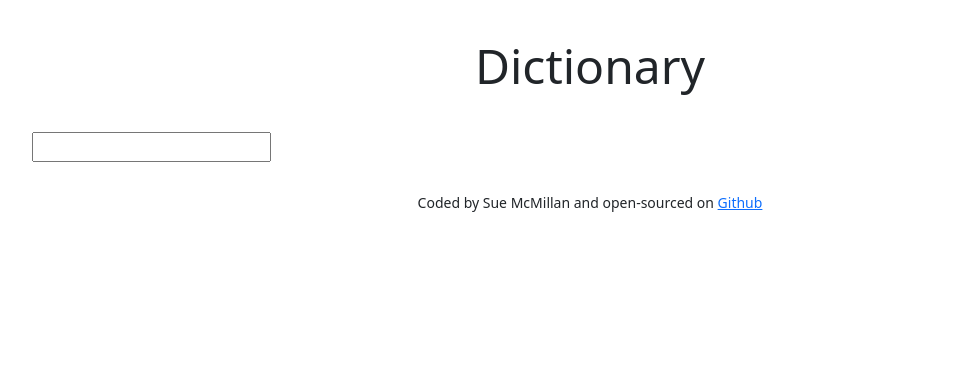
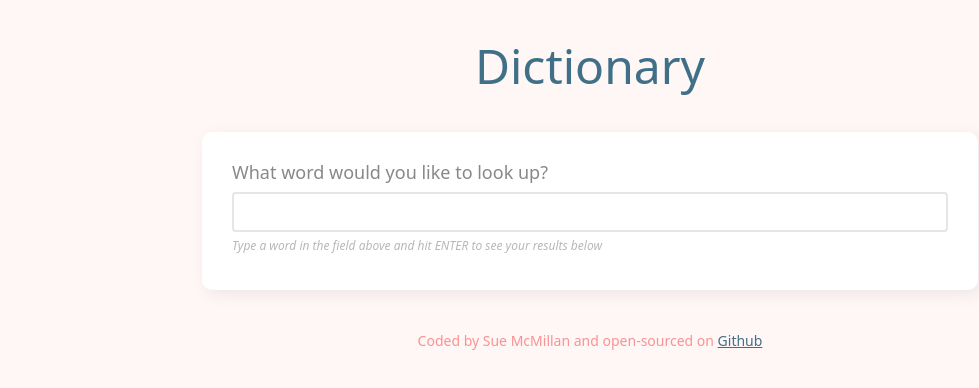
Before and after one commit to Strumhum/dictionary-app, a React (Create React App) app: page / in a window 1280 px wide. Shown: the top 388 px of the page, without its empty margins (50-1029 px from the left). Built offline with nearby package versions, Linux system fonts and the light colour scheme; no server answers.

Commit message:
Styled application

```diff
--- a/src/App.css
+++ b/src/App.css
@@ -1,11 +1,27 @@
+body {
+  background: #fff6f6;
+  color: #888;
+}
+
 .App-header {
   margin: 30px 0;
   font-size: 48px;
+  color: #407088;
 }
 .container {
   text-align: left;
+  max-width: 800px;
 }
 
 .App-footer {
-  margin-top: 30px;
+  margin-top: 40px;
+  color: #f89393;
 }
+
+a {
+  color: #407088;
+}
+
+a:hover {
+  opacity: 0.7;
+}
--- a/src/Dictionary.css
+++ b/src/Dictionary.css
@@ -1,7 +1,80 @@
+section {
+  padding: 30px;
+  background: white;
+  border-radius: 10px;
+  box-shadow: 4px 4px 15px rgba(171, 171, 171, 0.2);
+}
+
+h1,
+h2 {
+  color: #407088;
+}
+
+h3 {
+  color: #f89393;
+}
+
+h4 {
+  color: #888;
+  opacity: 0.7;
+}
+
+h5,
+p {
+  color: #888888;
+}
+
+h5 {
+  font-size: 18px;
+}
+
+form input {
+  border-radius: 4px;
+  padding: 6px 12px;
+  width: 100%;
+  border: 2px solid #e6e6e6;
+}
+
+ul {
+  list-style: none;
+  padding: 0;
+}
+
+ul li {
+  display: inline-block;
+  margin-right: 12px;
+}
+
 .Results {
   margin-top: 20px;
 }
 
 .Meaning {
-  margin-top: 30px;
+  margin-top: 10px;
 }
+
+.example {
+  font-style: italic;
+  color: #407088;
+  opacity: 0.7;
+  line-height: 1.8;
+}
+
+.Synonyms {
+  padding-top: 10px;
+  font-size: 18px;
+  color: #407088;
+  opacity: 0.8;
+  line-height: 1.5;
+}
+
+.Phonetics {
+  color: #407088;
+}
+
+.search-tip {
+  line-height: 2.4;
+  opacity: 0.6;
+  font-size: 12px;
+  font-style: italic;
+}
--- a/src/Dictionary.js
+++ b/src/Dictionary.js
@@ -36,9 +36,16 @@ export default function Dictionary(props) {
   if (loaded) {
     return (
       <div className="Dictionary">
-        <form onSubmit={handleSubmit}>
-          <input type="search" name="search-field" onChange={handleKeyword} />
-        </form>
+        <section>
+          <h5>What word would you like to look up?</h5>
+          <form onSubmit={handleSubmit}>
+            <input type="search" name="search-field" onChange={handleKeyword} />
+          </form>
+          <small className="search-tip">
+            Type a word in the field above and hit ENTER to see your results
+            below
+          </small>
+        </section>
         <Results results={results} />
       </div>
     );
--- a/src/Meaning.js
+++ b/src/Meaning.js
@@ -4,13 +4,14 @@ import Synonyms from "./Synonyms";
 export default function Meaning(props) {
   return (
     <div className="Meaning">
-      <h3>{props.meaning.partOfSpeech}</h3>
-      <p>
-        {props.meaning.definition}
-        <br />
-        <em>{props.meaning.example}</em>
-      </p>
-      <Synonyms synonyms={props.meaning.synonyms} />
+      <section>
+        <h3>{props.meaning.partOfSpeech}</h3>
+        <div className="Meaning">
+          {props.meaning.definition}
+          <div className="example">{props.meaning.example}</div>
+        </div>
+        <Synonyms synonyms={props.meaning.synonyms} />
+      </section>
     </div>
   );
 }
--- a/src/Results.js
+++ b/src/Results.js
@@ -1,12 +1,15 @@
 import React from "react";
 import Meaning from "./Meaning";
+import "./Dictionary.css";
 
 export default function Results(props) {
   if (props.results) {
     return (
       <div className="Results">
-        <h2>{props.results.word}</h2>
-        <h3 className="Phonetics">{props.results.phonetic}</h3>
+        <section>
+          <h2>{props.results.word}</h2>
+          <h4 className="Phonetics">{props.results.phonetic}</h4>
+        </section>
         {props.results.meanings.map(function (meaning, index) {
           return (
             <div key={index}>
```
